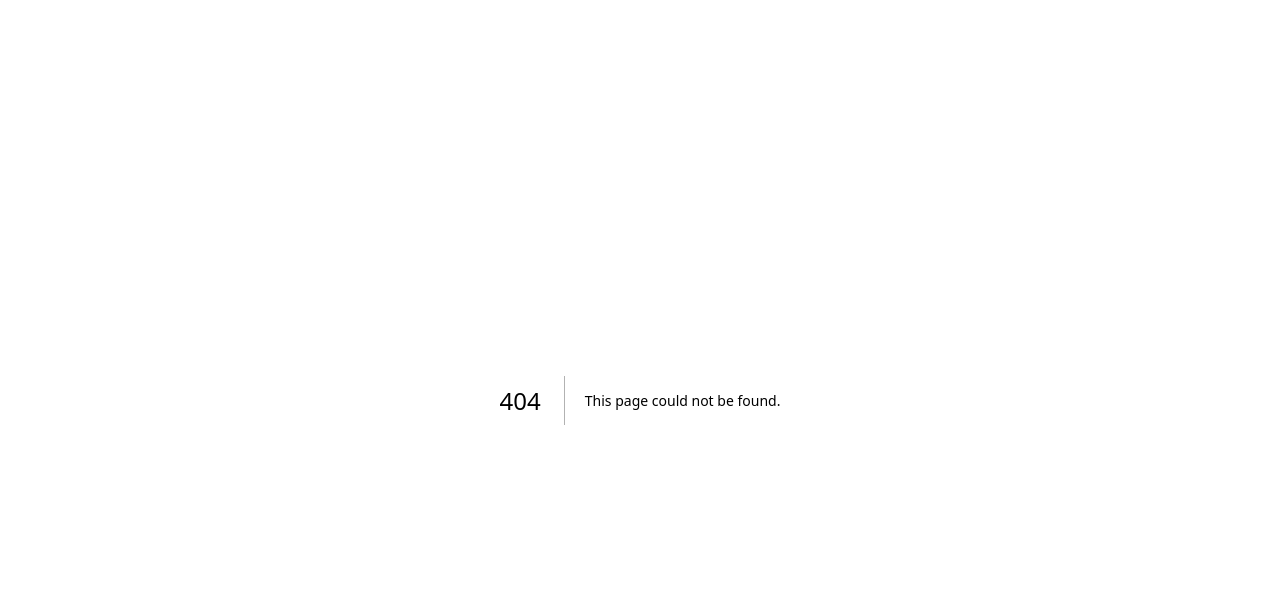
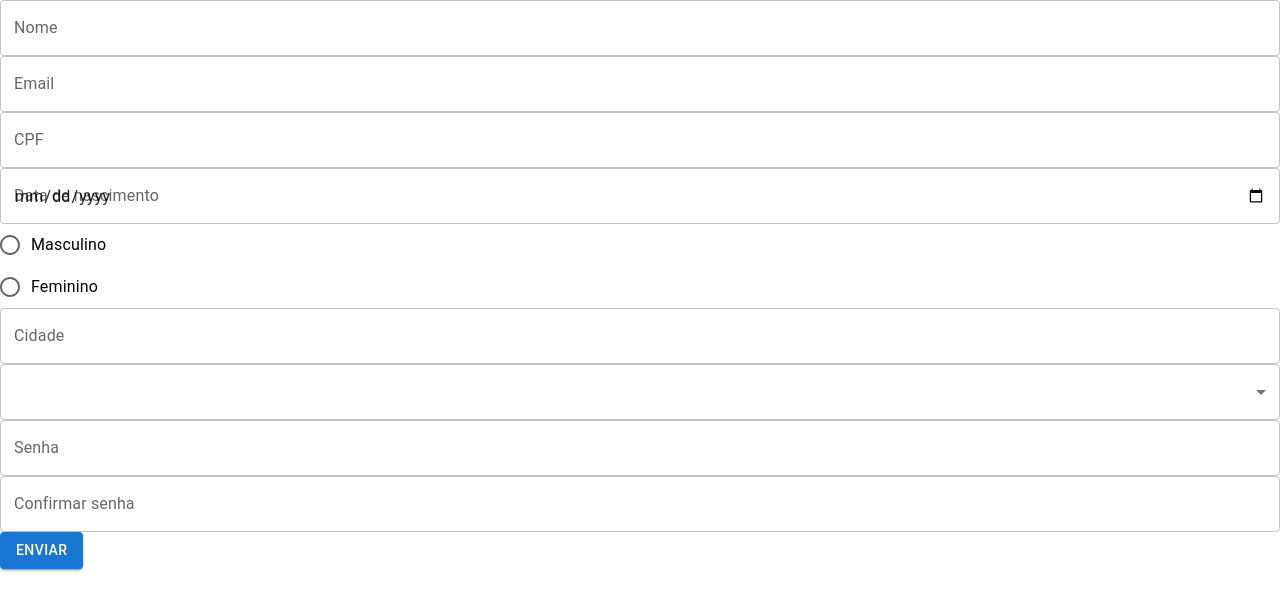
Before and after one commit to matefs/next-empresa-generica, a Next.js app: page /registrar in a window 1280 px wide. Before the commit this address had no page. Shown: the top 610 px of the page. Built offline with nearby package versions, Linux system fonts and the light colour scheme.

Commit message:
Criado link para pagina registrar

```diff
--- a/src/pages/index.tsx
+++ b/src/pages/index.tsx
@@ -232,7 +232,7 @@ function Login() {
                   </Link>
                 </Grid>
                 <Grid item>
-                  <Link href="#" variant="body2">
+                  <Link href="/registrar" variant="body2">
                     {"Não tem uma conta ? Cadastre-se"}
                   </Link>
                 </Grid>
--- /dev/null
+++ b/src/pages/registrar/index.tsx
@@ -0,0 +1,157 @@
+import React, { useState } from "react";
+import { Grid, TextField, Button, RadioGroup, FormControlLabel, Radio, Select, MenuItem } from "@mui/material";
+
+const FormularioCadastro = () => {
+  const [formulario, setFormulario] = useState({
+    nome: "",
+    email: "",
+    cpf: "",
+    dataNascimento: "",
+    sexo: "",
+    cidade: "",
+    estado: "",
+    senha: "",
+    confirmarSenha: ""
+  });
+
+  const handleChange = (e) => {
+    setFormulario({
+      ...formulario,
+      [e.target.name]: e.target.value
+    });
+  };
+
+  const handleSubmit = (e) => {
+    e.preventDefault();
+    console.log(formulario);
+  };
+
+  return (
+
+
+
+    <form onSubmit={handleSubmit}>
+      <TextField
+        label="Nome"
+        name="nome"
+        value={formulario.nome}
+        onChange={handleChange}
+        fullWidth
+      />
+
+      <TextField
+        label="Email"
+        name="email"
+        value={formulario.email}
+        onChange={handleChange}
+        fullWidth
+      />
+
+      <TextField
+        label="CPF"
+        name="cpf"
+        value={formulario.cpf}
+        onChange={handleChange}
+        fullWidth
+      />
+
+      <TextField
+        label="Data de nascimento"
+        name="dataNascimento"
+        value={formulario.dataNascimento}
+        onChange={handleChange}
+        type="date"
+        fullWidth
+      />
+
+      <RadioGroup
+        aria-label="sexo"
+        name="sexo"
+        value={formulario.sexo}
+        onChange={handleChange}
+      >
+        <FormControlLabel
+          value="masculino"
+          control={<Radio />}
+          label="Masculino"
+        />
+        <FormControlLabel
+          value="feminino"
+          control={<Radio />}
+          label="Feminino"
+        />
+
+      </RadioGroup>
+
+      <TextField
+        label="Cidade"
+        name="cidade"
+        value={formulario.cidade}
+        onChange={handleChange}
+        fullWidth
+      />
+
+      <Select
+        label="Estado"
+        name="estado"
+        value={formulario.estado}
+        onChange={handleChange}
+        fullWidth
+      >
+        <MenuItem value="">Selecione o estado</MenuItem>
+        <MenuItem value="AC">Acre</MenuItem>
+        <MenuItem value="AL">Alagoas</MenuItem>
+        <MenuItem value="AP">Amapá</MenuItem>
+        <MenuItem value="AM">Amazonas</MenuItem>
+        <MenuItem value="BA">Bahia</MenuItem>
+        <MenuItem value="CE">Ceará</MenuItem>
+        <MenuItem value="DF">Distrito Federal</MenuItem>
+        <MenuItem value="ES">Espírito Santo</MenuItem>
+<MenuItem value="GO">Goiás</MenuItem>
+<MenuItem value="MA">Maranhão</MenuItem>
+<MenuItem value="MT">Mato Grosso</MenuItem>
+<MenuItem value="MS">Mato Grosso do Sul</MenuItem>
+<MenuItem value="MG">Minas Gerais</MenuItem>
+<MenuItem value="PA">Pará</MenuItem>
+<MenuItem value="PB">Paraíba</MenuItem>
+<MenuItem value="PR">Paraná</MenuItem>
+<MenuItem value="PE">Pernambuco</MenuItem>
+<MenuItem value="PI">Piauí</MenuItem>
+<MenuItem value="RJ">Rio de Janeiro</MenuItem>
+<MenuItem value="RN">Rio Grande do Norte</MenuItem>
+<MenuItem value="RS">Rio Grande do Sul</MenuItem>
+<MenuItem value="RO">Rondônia</MenuItem>
+<MenuItem value="RR">Roraima</MenuItem>
+<MenuItem value="SC">Santa Catarina</MenuItem>
+<MenuItem value="SP">São Paulo</MenuItem>
+<MenuItem value="SE">Sergipe</MenuItem>
+<MenuItem value="TO">Tocantins</MenuItem>
+</Select>
+  <TextField
+    label="Senha"
+    name="senha"
+    type="password"
+    value={formulario.senha}
+    onChange={handleChange}
+    fullWidth
+  />
+
+  <TextField
+    label="Confirmar senha"
+    name="confirmarSenha"
+    type="password"
+    value={formulario.confirmarSenha}
+    onChange={handleChange}
+    fullWidth
+  />
+
+  <Button type="submit" variant="contained" color="primary">
+    Enviar
+  </Button>
+</form>
+
+
+);
+};
+
+export default FormularioCadastro;
```
